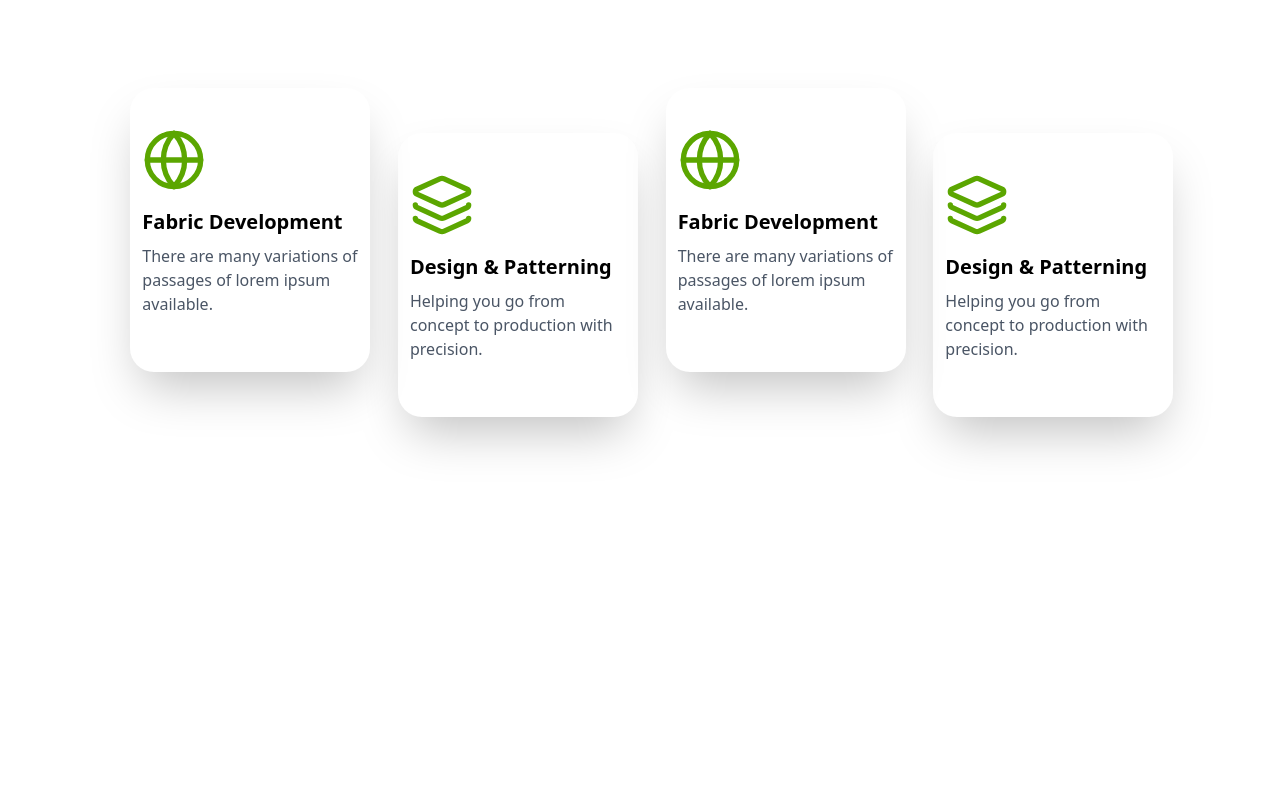
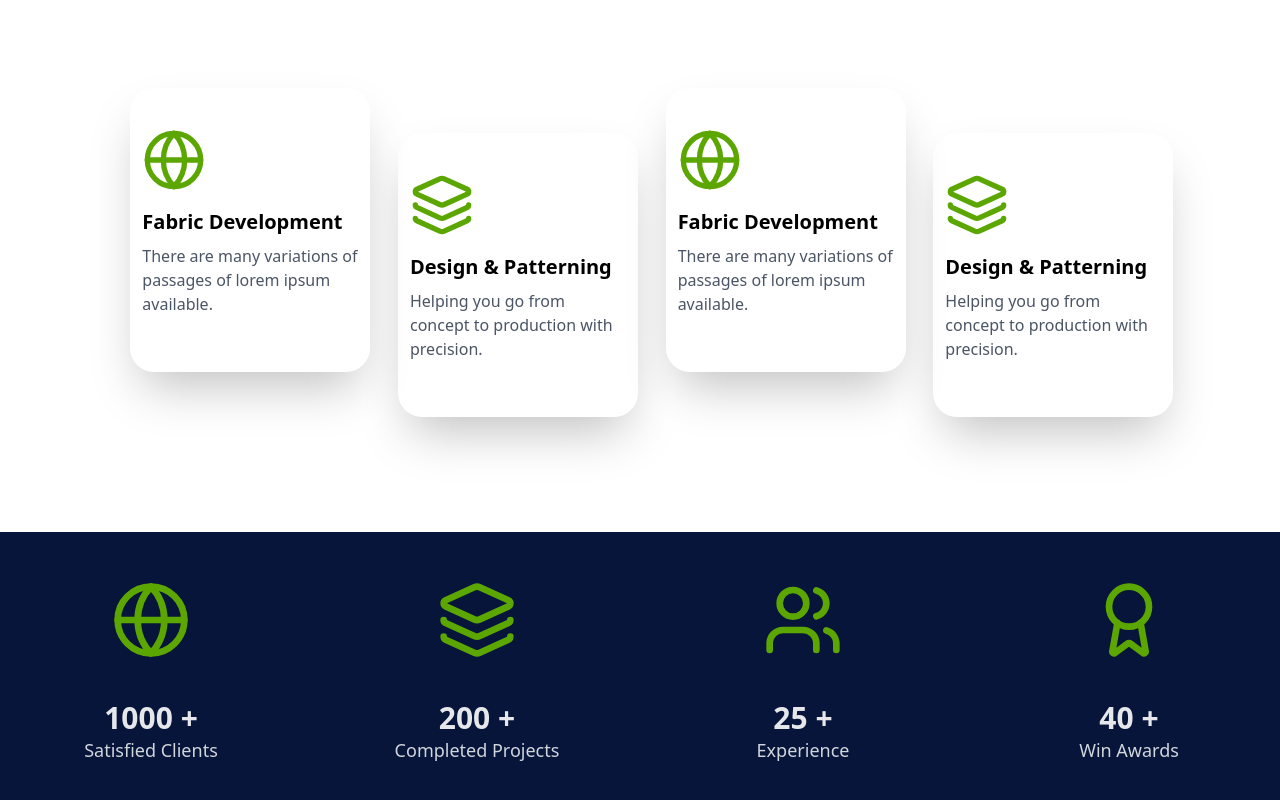
Before and after one commit to BetelTagesse/Kenean-Garment, a Next.js app: page / in a window 1280 px wide. Shown: the part 2408-3208 px from the top of the page. Before the commit the page ends 2985 px from the top, so only its background shows below. Built offline with nearby package versions, Linux system fonts and the light colour scheme.

Commit message:
fun fact section  done

```diff
--- a/app/globals.css
+++ b/app/globals.css
@@ -12,7 +12,7 @@
 
 @layer components {
   .main-header {
-    @apply bg-[#061539] text-white py-2 px-4;
+    @apply bg-purple text-white py-2 px-4;
   }
 }
 @layer utilities {
@@ -66,6 +66,7 @@
   --color-primary: #63666b;
   --color-button: #5aad00;
   --color-green: rgb(91, 166, 0);
+  --color-purple: #061539;
   --color-background:#c0c0c0
   --text-tiny: 14px;
   --text-tiny--line-height: 24px;
--- a/app/page.js
+++ b/app/page.js
@@ -5,6 +5,7 @@ import Services from "@/components/home/services/ServicesSection";
 import { ServicesCard } from "@/components/home/ServicesCard.jsx";
 import { ServicesSection } from "@/components/home/ServicesSection.jsx";
 import { SlidingImage } from "@/components/home/sliding_image.jsx";
+import StatisticsSection from "@/components/home/statistics/StatisticsSection";
 import { WhoWeAre } from "@/components/home/WhoWeAre";
 import TestIconPage from "@/components/TestIcon";
 import { Button } from "@/shared/button";
@@ -28,6 +29,7 @@ export default function Home() {
       {/* <NeedHelp /> */}
       <CallUsBanner />
       <Services />
+      <StatisticsSection />
     </>
   );
 }
--- /dev/null
+++ b/src/components/home/statistics/StatisticsSection.jsx
@@ -0,0 +1,35 @@
+"use client";
+import React from "react";
+import { Award, Globe, Layers, Users } from "lucide-react";
+import StatisticsSingle from "./StatisticsSingle";
+
+const StatisticsSection = () => {
+  return (
+    <div className="bg-purple w-full h-[280px] flex justify-center items-center">
+      <div className="w-full max-w-7xl px-auto flex justify-between items-center gap-6">
+        <StatisticsSingle
+          MyIcon={Globe}
+          counter="1000"
+          description="Satisfied Clients"
+        />
+        <StatisticsSingle
+          MyIcon={Layers}
+          counter="200"
+          description="Completed Projects"
+        />
+        <StatisticsSingle
+          MyIcon={Users}
+          counter="25"
+          description="Experience"
+        />
+        <StatisticsSingle
+          MyIcon={Award}
+          counter="40"
+          description="Win Awards"
+        />
+      </div>
+    </div>
+  );
+};
+
+export default StatisticsSection;
--- /dev/null
+++ b/src/components/home/statistics/StatisticsSingle.jsx
@@ -0,0 +1,39 @@
+"use client";
+import React, { useEffect, useState } from "react";
+
+const StatisticsSingle = ({ MyIcon, counter, description }) => {
+  const target = parseInt(counter);
+  const [count, setCount] = useState(0);
+
+  useEffect(() => {
+    let start = Math.ceil(target / 10) || 0;
+    const end = target;
+    const duration = 2000;
+    const stepTime = 20;
+    const totalSteps = duration / stepTime;
+    const increment = Math.ceil(end / totalSteps);
+
+    const counterInterval = setInterval(() => {
+      start += increment;
+      if (start >= end) {
+        start = end;
+        clearInterval(counterInterval);
+      }
+      setCount(start);
+    }, stepTime);
+
+    return () => clearInterval(counterInterval);
+  }, [target]);
+
+  return (
+    <div className="w-1/2 flex flex-col items-center justify-center    p-6  ">
+      <MyIcon className="w-20 h-20 text-green mb-10 " />
+      <h2 className="text-3xl  text-gray-200 font-bold ">{count} +</h2>
+      <p className="text-gray-300 font-normal text-lg text-start">
+        {description}
+      </p>
+    </div>
+  );
+};
+
+export default StatisticsSingle;
```
